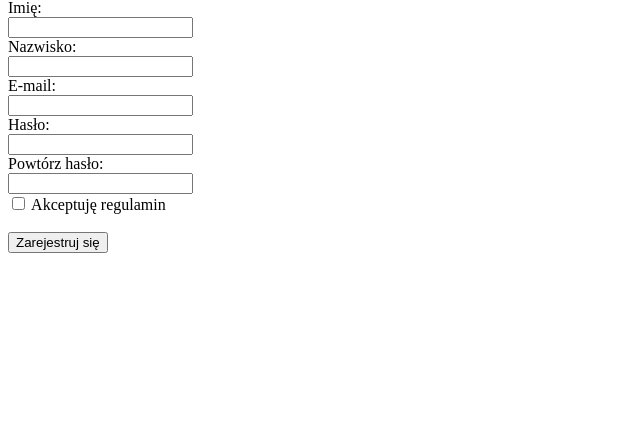
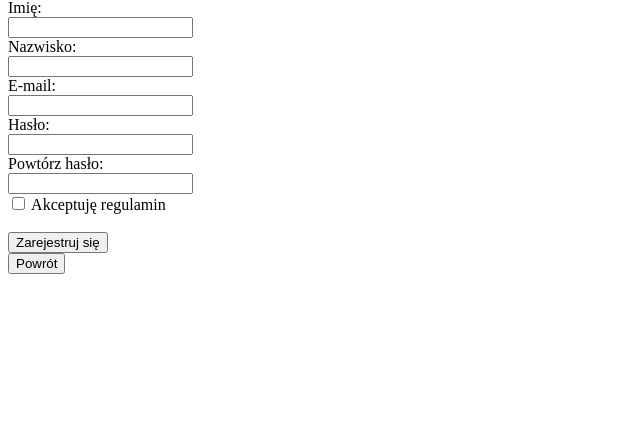
Before and after one commit to Dona-Donka/CinemaDatabase, a PHP site: page /rejestracja.php in a window 1280 px wide. Shown: the part 157-589 px from the top of the page, without its empty margins (0-640 px from the left). Run offline with PHP 8.4, Linux system fonts and the light colour scheme.

Commit message:
Added button "Return"

```diff
--- a/PHP/rejestracja.php
+++ b/PHP/rejestracja.php
@@ -171,5 +171,10 @@ article {
 
 	<input type="submit" value="Zarejestruj się" />
 </form>
+
+<form action="index.php" method="post">
+<input type="submit" value="Powrót"/>
+</form>
+
 </body>
 </html>
```
